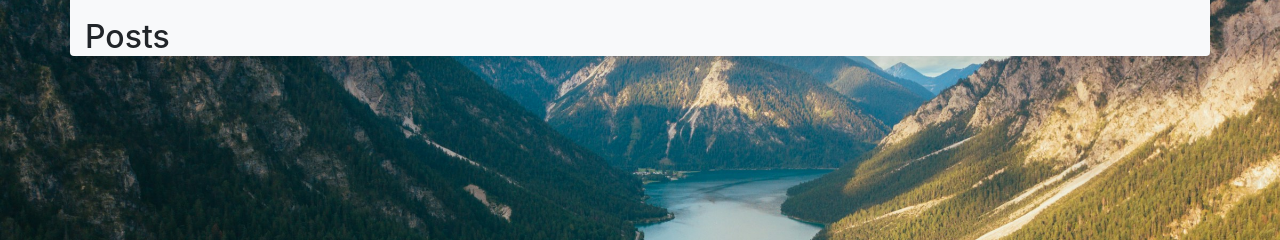
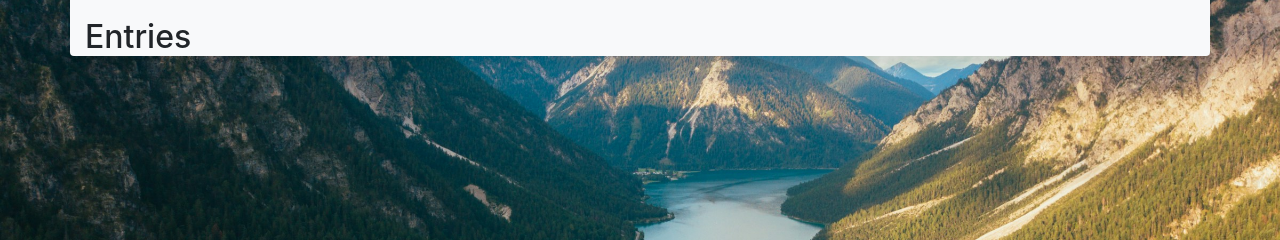
Before and after one commit to celiska/travel_journal, a Django app: template templates/registration/profile.html in a window 1280 px wide. Shown: the part 278-518 px from the top of the page. Run offline with Django 5.2, Linux system fonts and the light colour scheme; the template is opened without the code that fills it, so the values that code supplies are empty; parts of the project's set-up code (start-up, migrations or seed data) failed here and were passed over; some libraries are stand-ins or nearby versions.

Commit message:
Add user entries to profile view

```diff
--- a/accounts/views.py
+++ b/accounts/views.py
@@ -6,6 +6,7 @@ from django.shortcuts import render, redirect
 from django.views.generic import CreateView, UpdateView
 from django.urls import reverse_lazy
 
+from viewer.models import Entry
 from .forms import SignUpForm, ProfileUpdateForm, UserUpdateForm
 from .models import Profile
 
@@ -48,4 +49,5 @@ def profile_update(request):
 def profile_view(request, username):
     user_account = User.objects.get(username=username)
     profile = Profile.objects.get(user__username=username)
-    return render(request, 'registration/profile.html', {'user_account': user_account, 'profile': profile})
+    entries = Entry.objects.filter(author=user_account)
+    return render(request, 'registration/profile.html', {'user_account': user_account, 'profile': profile, 'entries': entries})
--- a/templates/registration/profile.html
+++ b/templates/registration/profile.html
@@ -8,6 +8,8 @@
 {% if user == user_account %}
 <p><a href="{% url 'update' %}">Update profile</a></p>
 {% endif %}
-<h2>Posts</h2>
-<!-- TODO: add users to post models -->
+<h2>Entries</h2>
+{% for entry in entries %}
+<p><a href="{% url 'entry' entry.pk %}">{{ entry.entry_name }}</a></p>
+{% endfor %}
 {% endblock %}
```
